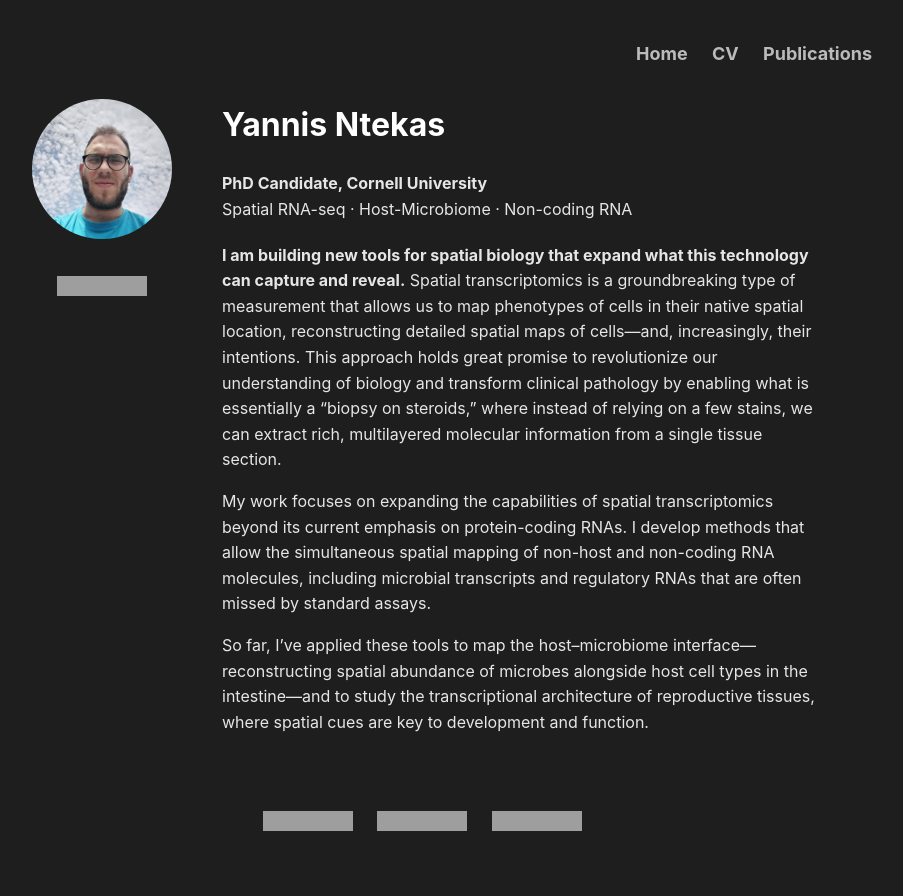
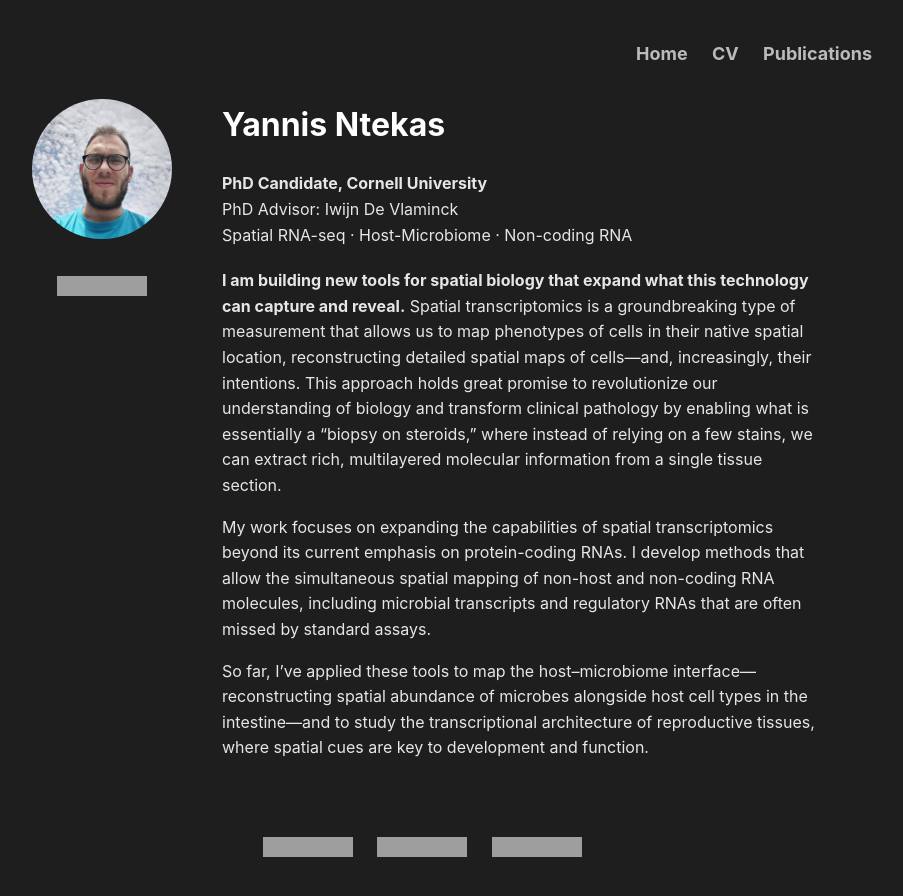
Before and after one commit to ntekasi/ntekasi.github.io, a Jekyll site: the page built from index.md, in a window 1280 px wide, cut to the strip 0-904 px from the top of the page. Shown: the top 896 px of the strip, without its empty margins (218-1121 px from the left). Built offline with Jekyll 4.4.1, drawn with Linux system fonts in a browser that asks for light colours; grey boxes are pictures that could not be loaded.

Commit message:
Finalize homepage layout

```diff
--- a/index.md
+++ b/index.md
@@ -22,11 +22,10 @@ title: "Yannis Ntekas"
     <div style="flex: 1 1 300px;">
       <h1 style="margin-top: 0;">Yannis Ntekas</h1>
       <p style="margin-bottom: 20px;"><strong>PhD Candidate, Cornell University</strong><br>
-      Spatial RNA-seq · Host-Microbiome · Non-coding RNA</p>
+          PhD Advisor: Iwijn De Vlaminck<br>
+          Spatial RNA-seq · Host-Microbiome · Non-coding RNA</p>
 
-      <p><strong>I am building new tools for spatial biology that expand what this technology can capture and reveal.</strong> Spatial transcriptomics is a groundbreaking type of measurement that allows us to map phenotypes of cells in their native spatial location, reconstructing detailed spatial maps of cells—and, increasingly, their intentions. This approach holds great promise to revolutionize our understanding of biology and transform clinical pathology by enabling what is essentially a “biopsy on steroids,” where instead of relying on a few stains, we can extract rich, multilayered molecular information from a single tissue section.</p>
-
-      <p>My work focuses on expanding the capabilities of spatial transcriptomics beyond its current emphasis on protein-coding RNAs. I develop methods that allow the simultaneous spatial mapping of non-host and non-coding RNA molecules, including microbial transcripts and regulatory RNAs that are often missed by standard assays.</p>
+          <p><strong>I am building new tools for spatial biology that expand what this technology can capture and reveal.</strong> Spatial transcriptomics is a groundbreaking type of measurement that allows us to map phenotypes of cells in their native spatial location, reconstructing detailed spatial maps of cells—and, increasingly, their intentions. This approach holds great promise to revolutionize our understanding of biology and transform clinical pathology by enabling what is essentially a “biopsy on steroids,” where instead of relying on a few stains, we can extract rich, multilayered molecular information from a single tissue section.</p>    <p>My work focuses on expanding the capabilities of spatial transcriptomics beyond its current emphasis on protein-coding RNAs. I develop methods that allow the simultaneous spatial mapping of non-host and non-coding RNA molecules, including microbial transcripts and regulatory RNAs that are often missed by standard assays.</p>
 
       <p>So far, I’ve applied these tools to map the host–microbiome interface—reconstructing spatial abundance of microbes alongside host cell types in the intestine—and to study the transcriptional architecture of reproductive tissues, where spatial cues are key to development and function.</p>
     </div>
```
